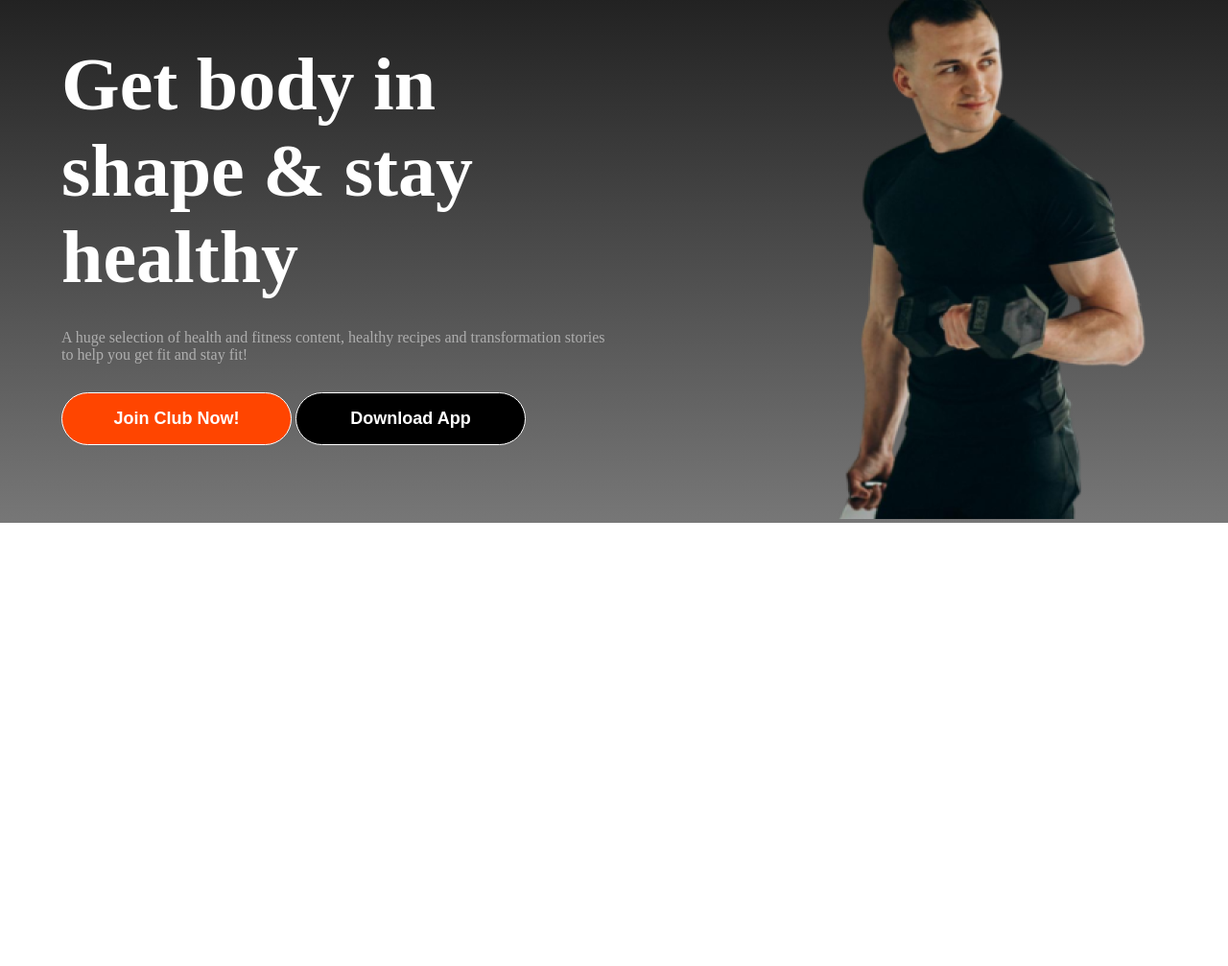
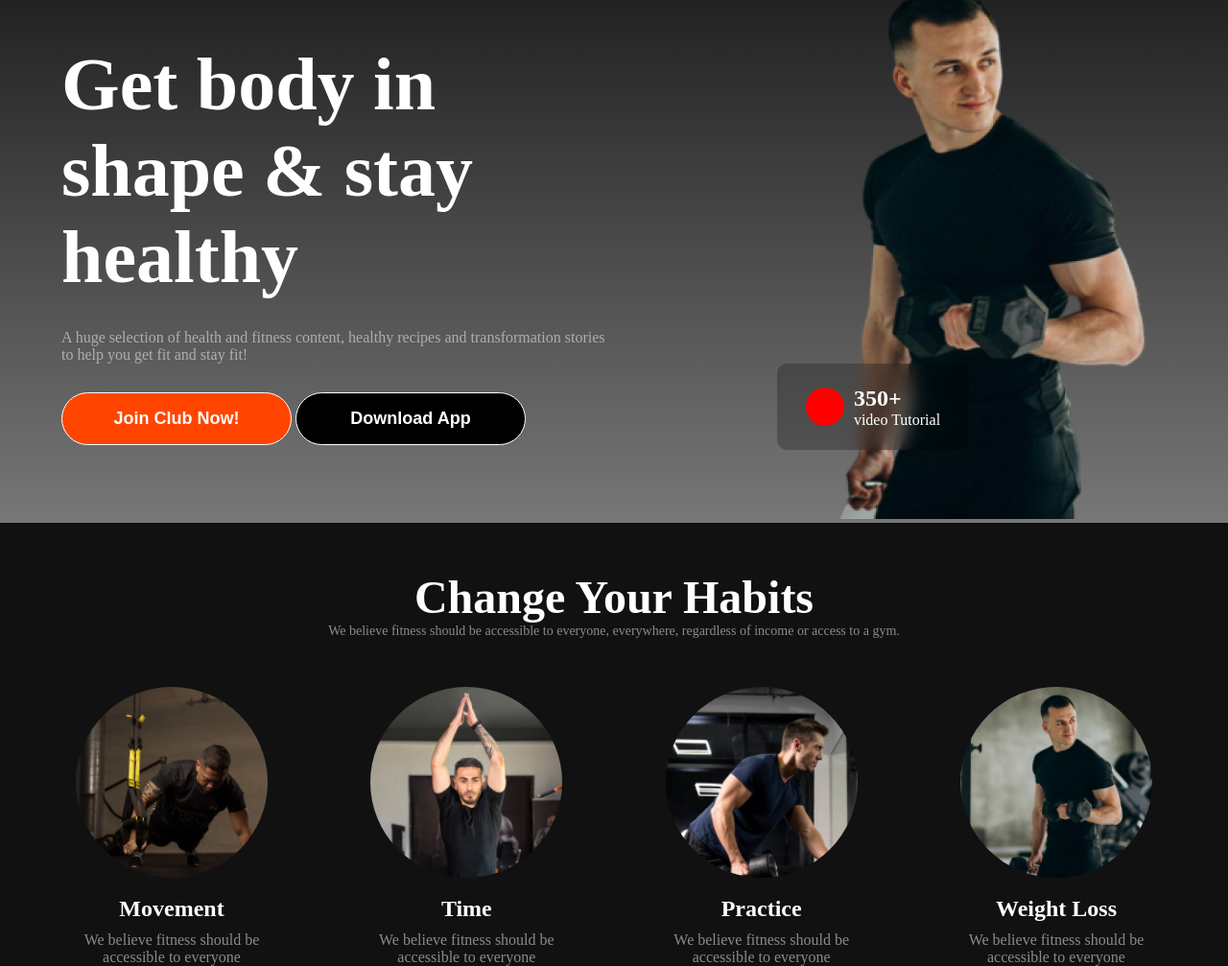
Before and after one commit to rumman321/Assignment2-B10, a plain HTML site: page index.html in a window 1280 px wide. Shown: the part 111-1118 px from the top of the page at 96% size. Before the commit the page ends 800 px from the top, so only its background shows below. Drawn offline with Linux system fonts and the light colour scheme.

Commit message:
main body change habit section complete

```diff
--- a/index.html
+++ b/index.html
@@ -40,13 +40,53 @@
                         <button>Download App</button>
                     </div>
                 </div>
-                <div class="header-img">
-                    <img src="./images/Images 2.png" alt="">
+                <div >
+                    <div class="header-img">
+                        <img src="./images/Images 2.png" alt="">
+                    </div>
+                    <div class="blur-1">
+                        <div class="red"></div>
+                        <div class="text">
+                            <h2>350+</h2>
+                            <p>video Tutorial</p>
+                        </div>
+                    </div>
                 </div>
             </div>
 
     </header>
-    <main></main>
+    <main>
+        <section class="change-habit">
+            <div class="change-title">
+                <h1>Change Your Habits</h1>
+                <p>We believe fitness should be accessible to everyone, everywhere, regardless of income or access to a gym.</p>
+            </div>
+            <div class="habir-cards-containes">
+                <div class="habit-card">
+                    <img src="./images/image 3.png" alt="">
+                    <h2>Movement</h2>
+                    <p>We believe fitness should be accessible to everyone</p>
+                </div>
+                <div class="habit-card">
+                    <img src="./images/image 2.png" alt="">
+                    <h2>Time</h2>
+                    <p>We believe fitness should be accessible to everyone</p>
+                </div>
+                <div class="habit-card">
+                    <img src="./images/image 4.png" alt="">
+                    <h2>Practice</h2>
+                    <p>We believe fitness should be accessible to everyone</p>
+                </div>
+                <div class="habit-card">
+                    <img src="./images/image 5.png" alt="">
+                    <h2>Weight Loss</h2>
+                    <p>We believe fitness should be accessible to everyone</p>
+                </div>
+            </div>
+        </section>
+
+
+    </main>
     <footer></footer>
 </body>
 </html>
--- a/responsive.css
+++ b/responsive.css
@@ -31,4 +31,15 @@
 
      }
 
+     .blur-1{
+        bottom: -118px;
+        left: 9px;
+     }
+
+     .habir-cards-containes{
+       flex-direction: column;
+       align-items: center;
+       gap: 40px;
+    }
+
 }
--- a/style.css
+++ b/style.css
@@ -98,4 +98,89 @@ header{
 .header-img img{
     width: 349px;
     height: 580px;
+
 }
+
+
+.red{
+    background-color: red;
+    width: 40px;
+    height: 40px;
+    border-radius: 50%;
+
+
+}
+.blur-1{
+    color: white;
+    display: flex;
+    justify-content: center;
+    gap: 10px;
+    align-items: center;
+    width: 200px;
+    height: 90px;
+    border-radius: 10px;
+    background: transparent;
+    background-color: rgba(0, 0, 0, 0.234);
+    backdrop-filter: blur(10px);
+    position: absolute;
+    bottom: 220px;
+    right: 270px;
+
+}
+
+
+/* main body style */
+main{
+    background-color: #111111;
+}
+
+/* change-habit section style */
+
+
+.change-habit{
+    color: white;
+    width: 90%;
+    margin: 0 auto;
+    padding-top: 50px;
+}
+.change-title{
+
+    text-align: center;
+
+}
+.change-title h1{
+    font-size: 48px;
+    font-weight: 900;
+
+}
+.change-title p{
+    color: rgba(255, 255, 255, 0.511);
+    font-size: 14px;
+    font-weight: 400;
+}
+
+.habir-cards-containes{
+    display: flex;
+    justify-content: space-between;
+    margin-top: 50px;
+}
+
+
+.habit-card{
+    width: 230px;
+    text-align: center;
+}
+.habit-card img{
+    width: 200px;
+    border-radius: 50%;
+
+}
+.habit-card h2{
+    margin-top: 15px;
+    margin-bottom: 10px;
+
+    font-weight: 600;
+}
+.habit-card p{
+    color: rgba(255, 255, 255, 0.511);
+}
```
